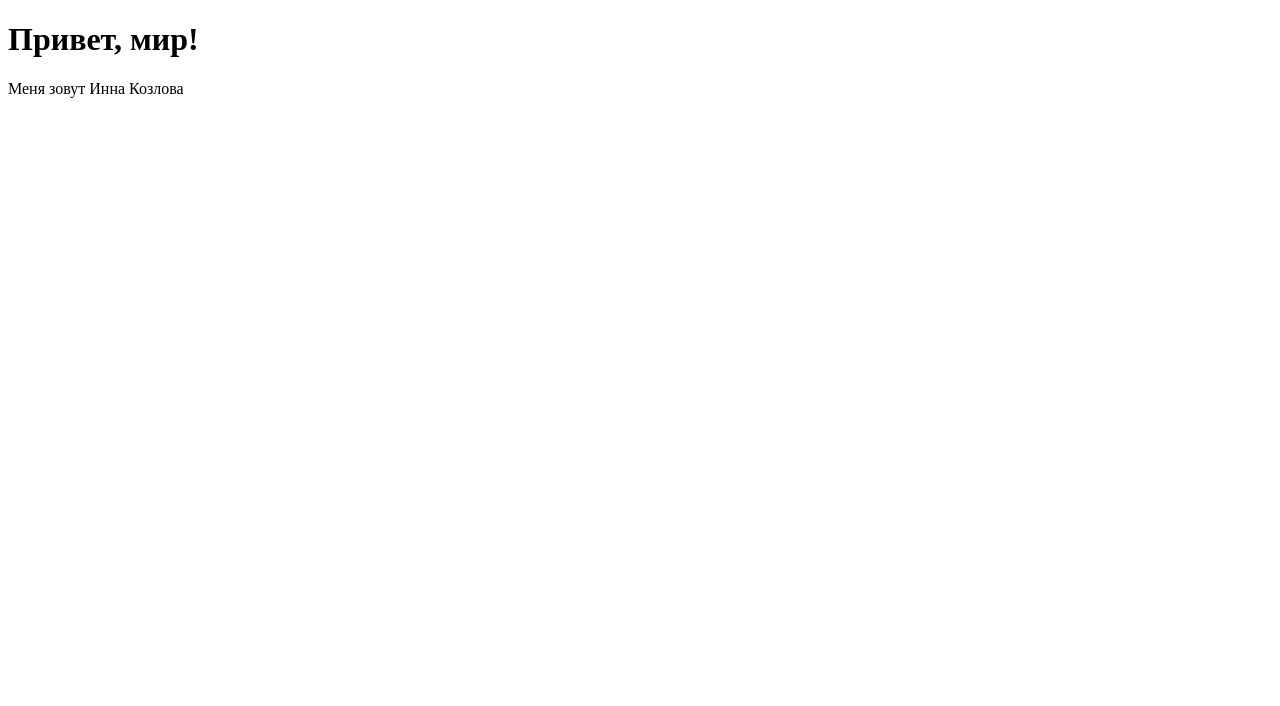
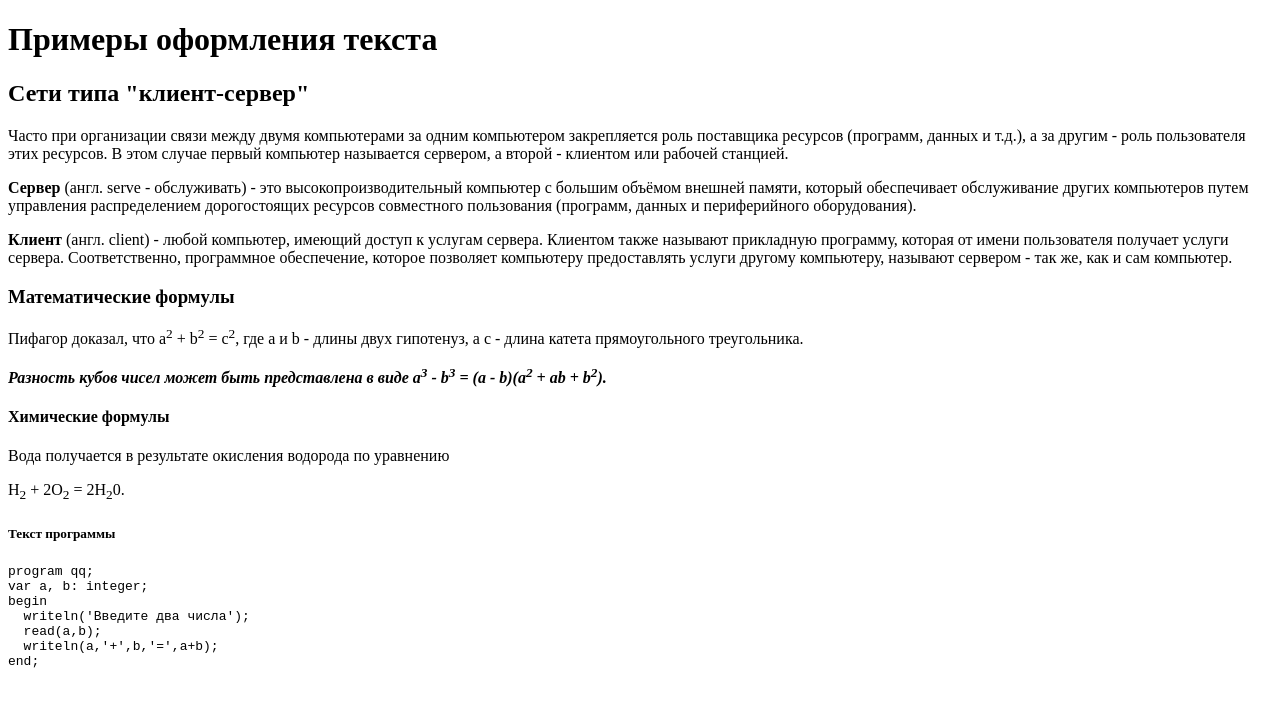
Before and after one commit to innokl/innokl.github.io, a plain HTML site: page index.html in a window 1280 px wide. Drawn offline with Linux system fonts and the light colour scheme.

Commit message:
Update index.html

```diff
--- a/index.html
+++ b/index.html
@@ -1,3 +1,51 @@
 <!doctype html>
-<h1>Привет, мир!</h1>
-<p>Меня зовут Инна Козлова</p>
+<HTML>
+<BODY>
+
+  <h1>Примеры оформления текста</h1>
+
+  <h2>Сети типа "клиент-сервер"</h2>
+
+<p>Часто при организации связи между двумя компьютерами за одним компьютером
+закрепляется роль поставщика ресурсов (программ, данных и т.д.), а за другим
+- роль пользователя этих ресурсов. В этом случае первый компьютер называется
+  сервером, а второй - клиентом или рабочей станцией.</p>
+
+  <p><b>Сервер</b> (англ. serve - обслуживать) - это высокопроизводительный компьютер с большим
+объёмом внешней памяти, который обеспечивает обслуживание других компьютеров
+путем управления распределением дорогостоящих ресурсов совместного
+  пользования (программ, данных и периферийного оборудования).</p>
+
+  <p><b>Клиент</b> (англ. client) - любой компьютер, имеющий доступ к услугам сервера.
+Клиентом также называют прикладную программу, которая от имени пользователя получает
+услуги сервера. Соответственно, программное обеспечение, которое позволяет
+компьютеру предоставлять услуги другому компьютеру, называют сервером - так же,
+  как и сам компьютер.</p>
+
+  <h3>Математические формулы</h3>
+
+  <p>Пифагор доказал, что a<sup>2</sup> + b<sup>2</sup> = c<sup>2</sup>, где a и b - длины двух гипотенуз,
+  а c - длина катета прямоугольного треугольника.</p>
+
+  <b><i>Разность кубов чисел может быть представлена в виде a<sup>3</sup> - b<sup>3</sup> = (a - b)(a<sup>2</sup> + ab + b<sup>2</sup>).</i></b>
+
+  <h4>Химические формулы</h4>
+
+<p>Вода получается в результате окисления водорода по
+  уравнению</p>
+H<sub>2</sub> + 2O<sub>2</sub> = 2H<sub>2</sub>0.
+
+<h5>Текст программы</h5>
+
+<pre>
+program qq;
+var a, b: integer;
+begin
+  writeln('Введите два числа');
+  read(a,b);
+  writeln(a,'+',b,'=',a+b);
+end;
+</pre>
+
+</BODY>
+</HTML>
```
